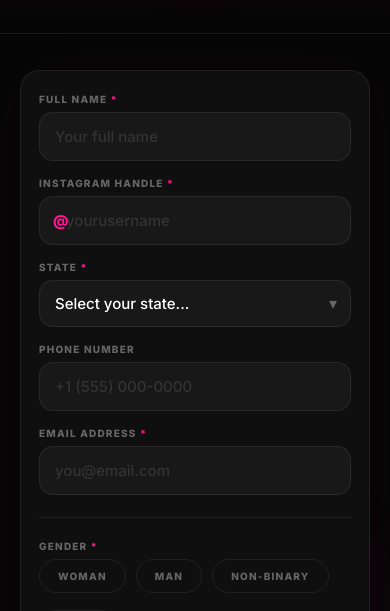
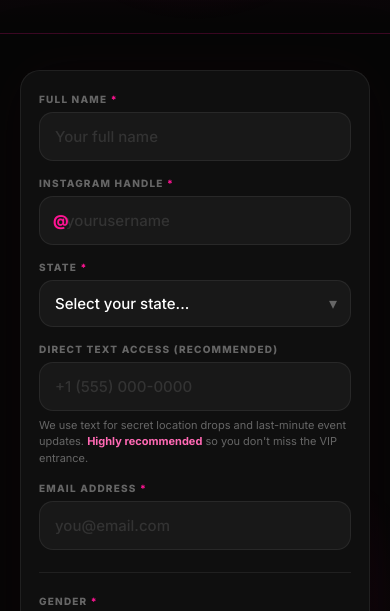
Before and after one commit to KINGXMAKER/bbo-signup-form, a plain HTML site: page index.html in a window 390 px wide. Shown: the part 202-813 px from the top of the page. Drawn offline with Linux system fonts and the light colour scheme.

Commit message:
Update phone wording: Reframed as 'Direct Text Access' with persuasive subtext for better conversion

```diff
--- a/index.html
+++ b/index.html
@@ -179,10 +179,13 @@
     }
     .ferr.show { display: block; }
 
-    .sms-consent-block.err {
-      border-color: #ff4455 !important;
-      background: rgba(255, 68, 85, 0.05);
+    .field-subtext {
+      font-size: 11px;
+      line-height: 1.5;
+      color: #666;
+      margin-top: 6px;
     }
+    .field-subtext strong { color: var(--bbo-light); }
 
     .divider { height: 1px; background: var(--border); margin: 22px 0; }
 
@@ -339,9 +342,13 @@
 
         <!-- PHONE -->
         <div class="field">
-          <label for="phone">Phone Number</label>
+          <label for="phone">Direct Text Access (Recommended)</label>
           <input class="input" type="tel" id="phone" placeholder="+1 (555) 000-0000" autocomplete="tel">
-          <div class="ferr" id="phoneErr">Please enter a valid phone number.</div>
+          <p class="field-subtext">
+            We use text for secret location drops and last-minute event updates.
+            <strong>Highly recommended</strong> so you don't miss the VIP entrance.
+          </p>
+          <div class="ferr" id="phoneErr">Please provide a valid phone number for live updates.</div>
         </div>
 
         <!-- EMAIL -->
```
